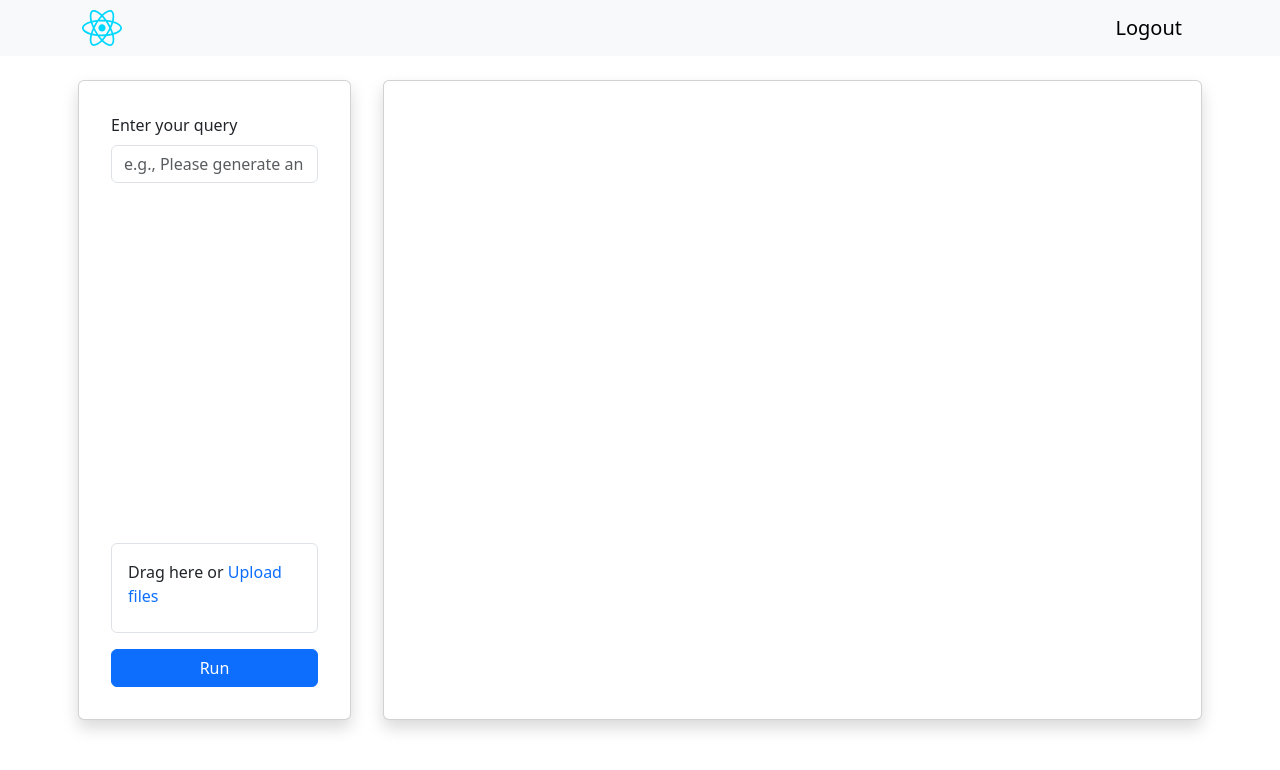
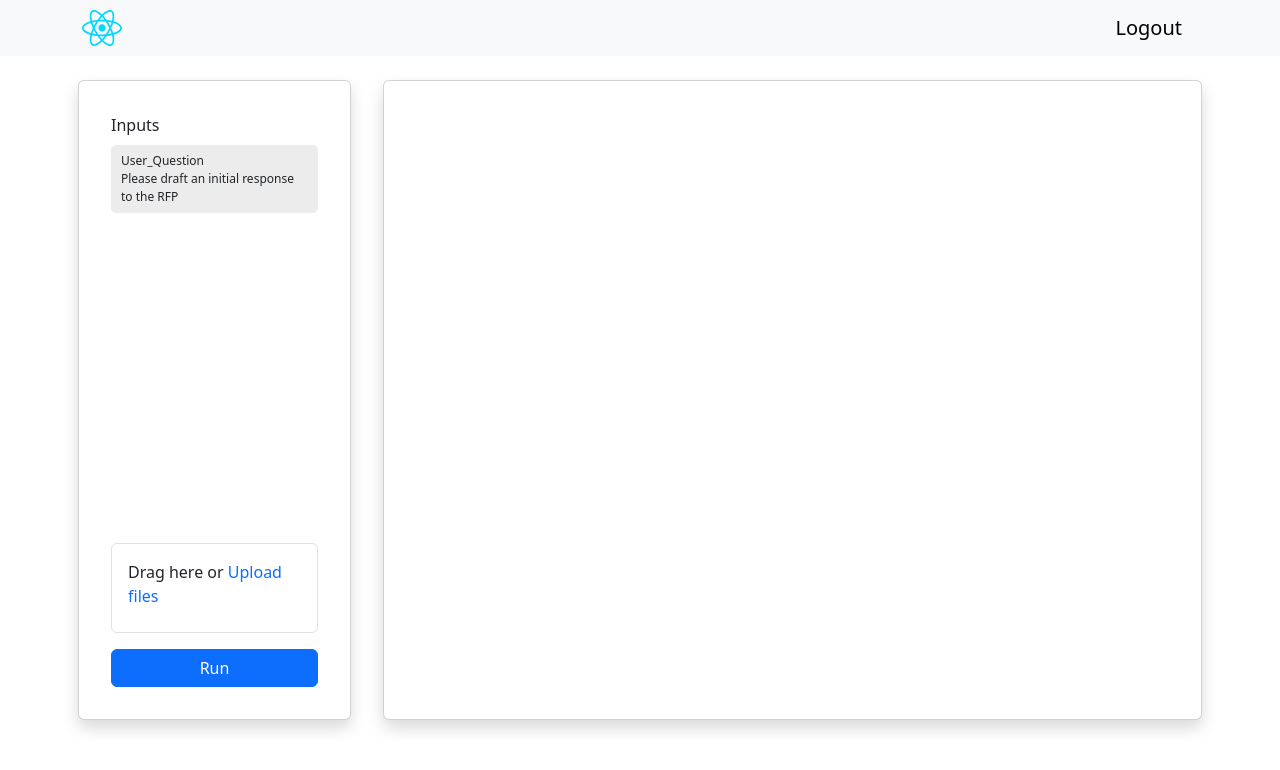
Before and after one commit to asad-amjad/bot-app, a React (Vite) app: page /#/dashboard in a window 1280 px wide. Shown: the top 770 px of the page. Built offline with nearby package versions, Linux system fonts and the light colour scheme.

Commit message:
user question

```diff
--- a/src/Dashboard.module.css
+++ b/src/Dashboard.module.css
@@ -12,6 +12,14 @@
 .rightPanel {
   padding: 1rem;
   height: 80vh;
+}
+
+.leftPanel .topSection {
+ background-color: rgb(99 99 99 / 12%);
+ border-radius: 5px;
+ padding: 7px 10px;
+ font-size: 12px;
+ /* line-height: 3  px; */
 }
 
 .rightPanel {
--- a/src/LeftPanel.jsx
+++ b/src/LeftPanel.jsx
@@ -39,18 +39,23 @@ const LeftPanel = ({ handleQuerySubmit, handleFileUpload }) => {
     <Card className={`col-md-3 ${styles.leftPanel} shadow`}>
       <CardBody className="d-flex flex-column justify-content-between h-100">
         <div>
-          <div className="mb-3">
+          <div className={`mb-3`}>
             <label className="form-label" htmlFor="query">
-              Enter your query
+              Inputs
             </label>
-            <input
+            <div className={`${styles.topSection}`}>
+              <span>User_Question</span>
+              <br/>
+              <span >Please draft an initial response to the RFP</span>
+              {/* <input
               type="text"
               id="query"
               value={query}
               onChange={(e) => setQuery(e.target.value)}
               placeholder="e.g., Please generate an initial draft response to this RFP"
               className="form-control"
-            />
+            /> */}
+            </div>
           </div>
         </div>
         <div>
```
